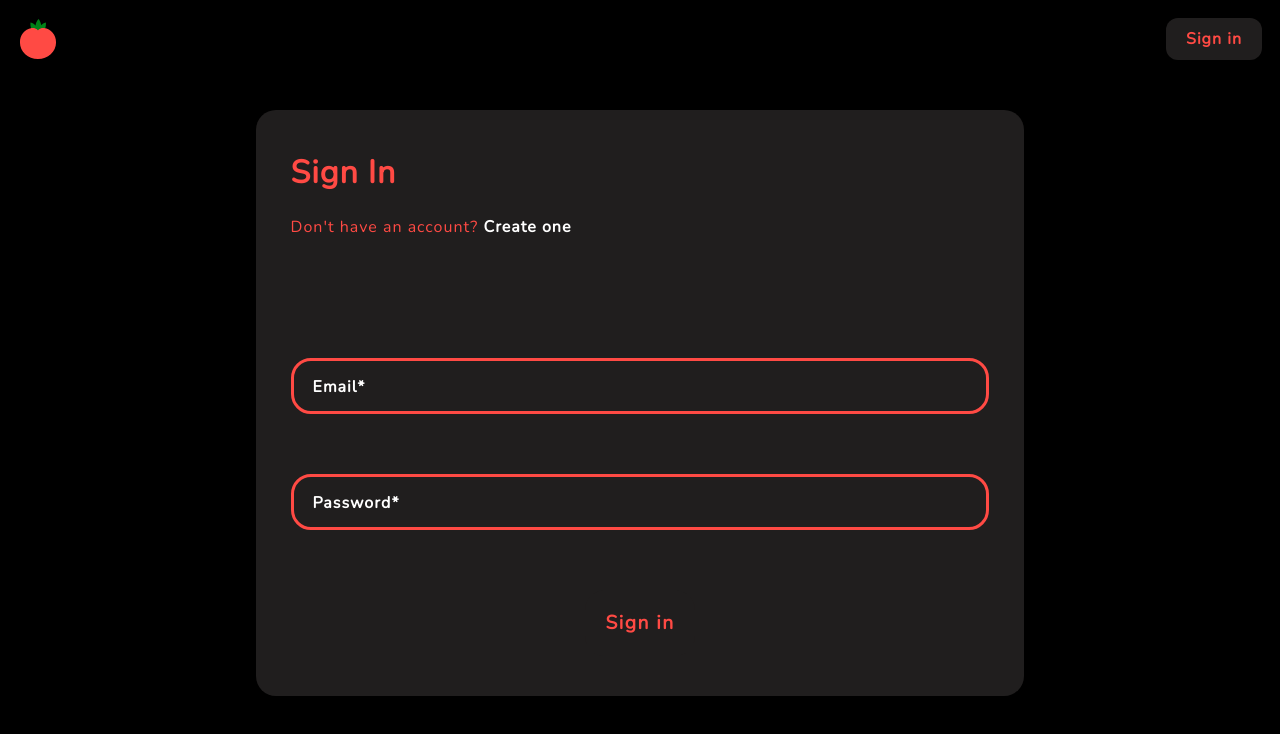
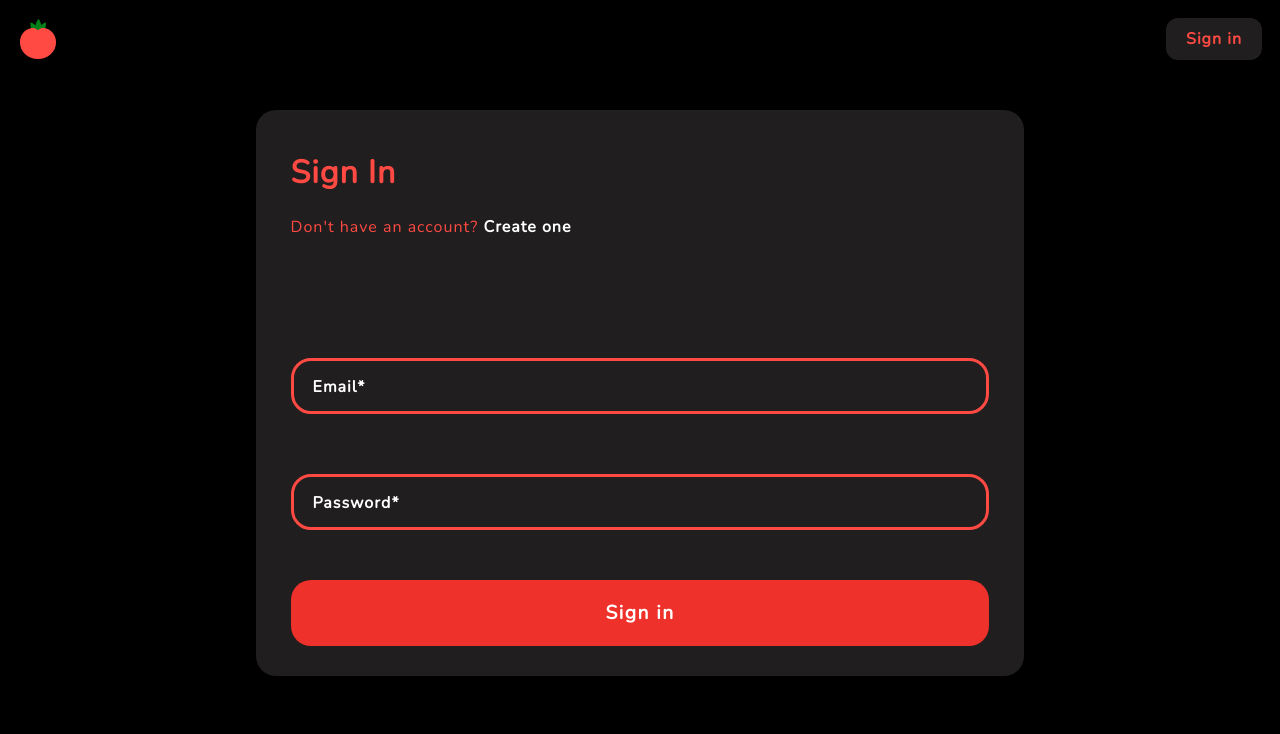
Before and after one commit to khanhngn-dev/PomodoroPWA, a React (Create React App) app: page /signin in a window 1280 px wide. Shown: the top 734 px of the page. Built offline with nearby package versions, Linux system fonts and the light colour scheme; no server answers.

Commit message:
Added support for different styles of button

```diff
--- a/src/components/button/button.component.tsx
+++ b/src/components/button/button.component.tsx
@@ -1,16 +1,22 @@
 import { FC, ButtonHTMLAttributes, memo } from 'react';
-import { StyledButton } from './button.styles';
+import { BaseButton, FormButton } from './button.styles';
 
 type ButtonProps = {
+	buttonType?: string;
 	timerMode?: boolean;
 } & ButtonHTMLAttributes<HTMLButtonElement>;
 
-const Button: FC<ButtonProps> = memo(({ children, timerMode, ...others }) => {
-	return (
-		<StyledButton className={`${timerMode ? 'break' : 'work'}`} {...others}>
-			{children}
-		</StyledButton>
-	);
+const Button: FC<ButtonProps> = memo(({ children, buttonType, timerMode, ...others }) => {
+	switch (buttonType) {
+		case 'submit':
+			return <FormButton {...others}>{children}</FormButton>;
+		default:
+			return (
+				<BaseButton className={`${timerMode ? 'break' : 'work'}`} {...others}>
+					{children}
+				</BaseButton>
+			);
+	}
 });
 
 export default Button;
--- a/src/components/button/button.styles.tsx
+++ b/src/components/button/button.styles.tsx
@@ -1,6 +1,6 @@
 import styled from 'styled-components';
 
-export const StyledButton = styled.button`
+export const BaseButton = styled.button`
 	margin: 20px;
 	padding: 20px;
 	border-radius: 20px;
@@ -18,3 +18,13 @@ export const StyledButton = styled.button`
 		border-color: var(--color-primary);
 	}
 `;
+
+export const FormButton = styled(BaseButton)`
+	width: 96%;
+	margin: 10px auto;
+	color: white;
+	background-color: var(--color-secondary);
+	&:hover {
+		background-color: var(--color-primary);
+	}
+`;
```
